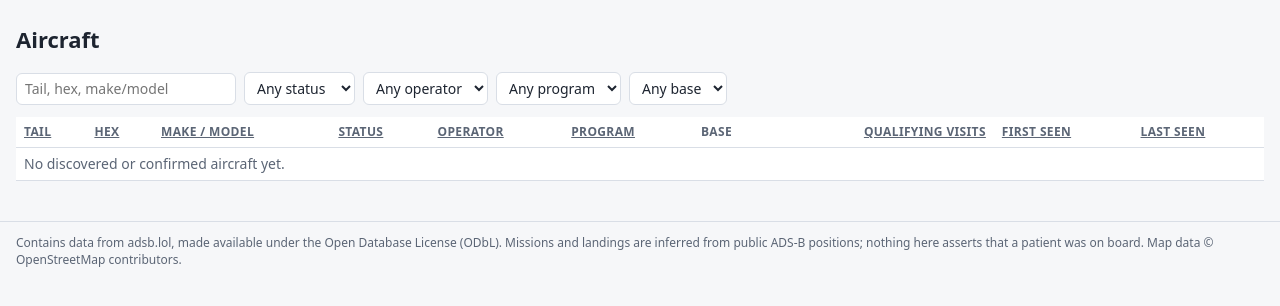
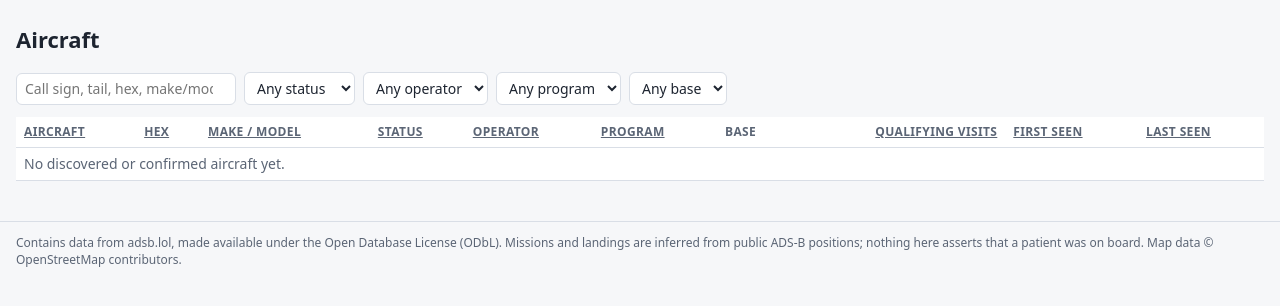
Before and after one commit to thrivestorm2/helopath, a Django app: page /aircraft/ in a window 1280 px wide. Shown: the part 44-350 px from the top of the page. Run offline with Django 5.2, Linux system fonts and the light colour scheme; the visitor is signed in with stand-in values (Sample User, id 1); data that the repository does not hold is empty.

Commit message:
Aircraft call sign, look-it-up links, and call sign / program suggestions (#13)
* Aircraft call sign: free text, shown with the tail number, lists sort by it

New admin-owned Aircraft.call_sign (edit page). Aircraft show as
"Call sign (N-number)" when set; aircraft, operator and program lists sort
by call sign, else tail number. Searchable in the app and admin; included
in CSV import/export; kept on rebuild.

Co-Authored-By: Claude Opus 5.5 <noreply@anthropic.com>
Claude-Session: https://claude.ai/code/session_011N3H8DjEjy3KzCTb1oJH4M

* Aircraft page: look-it-up links and call sign / program suggestions

Look it up: Google, Facebook, Instagram, X, JetPhotos, FlightAware and the
FAA registry searches for the tail number (new tab). Admins also see
suggested call signs (ADS-B flight IDs other than the tail number, with how
many legs used each) and programs (other aircraft at the same base, then the
operator's programs), each with a one-tap Use.

Co-Authored-By: Claude Opus 5.5 <noreply@anthropic.com>
Claude-Session: https://claude.ai/code/session_011N3H8DjEjy3KzCTb1oJH4M

* Look it up: drop X

Co-Authored-By: Claude Opus 5.5 <noreply@anthropic.com>
Claude-Session: https://claude.ai/code/session_011N3H8DjEjy3KzCTb1oJH4M

---------

Co-authored-by: Claude <noreply@anthropic.com>

```diff
--- a/static/app.css
+++ b/static/app.css
@@ -86,3 +86,8 @@ a.map-link { white-space: nowrap; }
 
 /* Aircraft page: most visited hospitals, one per line */
 td .visit + .visit { margin-top: 4px; }
+
+/* Aircraft page: look-up links and suggestions */
+.lookup-links { display: flex; flex-wrap: wrap; gap: 8px; margin-bottom: 6px; }
+#lookup h3 { font-size: 15px; margin: 16px 0 6px; }
+form.suggestion { display: flex; align-items: center; justify-content: space-between; gap: 10px; padding: 6px 0; border-bottom: 1px solid var(--line); }
--- a/tracker/inference/pipeline.py
+++ b/tracker/inference/pipeline.py
@@ -187,7 +187,7 @@ def run_discovery(source):
     # (e.g. a site was deactivated), is a derived row and goes away on rebuild.
     for hexid, a in existing.items():
         untouched = a.status == Aircraft.DISCOVERED and a.origin == "auto" and not (
-            a.operator_id or a.base_id or a.notes or a.program_id
+            a.operator_id or a.base_id or a.notes or a.program_id or a.call_sign
         )
         if untouched and hexid not in qualified:
             a.delete()
--- a/tracker/templates/tracker/_operator_aircraft.html
+++ b/tracker/templates/tracker/_operator_aircraft.html
@@ -1,6 +1,6 @@
-<table class="stack"><tr class="head"><th>Tail</th><th>Make / model</th><th>Base</th><th>Status</th></tr>
+<table class="stack"><tr class="head"><th>Aircraft</th><th>Make / model</th><th>Base</th><th>Status</th></tr>
   {% for a in aircraft %}
-  <tr data-href="{% url 'aircraft_detail' a.pk %}"><td class="lead"><a href="{% url 'aircraft_detail' a.pk %}">{{ a.tail_number }}</a></td><td data-label="Make / model">{{ a.make_model|default:"—" }}</td>
+  <tr data-href="{% url 'aircraft_detail' a.pk %}"><td class="lead"><a href="{% url 'aircraft_detail' a.pk %}">{{ a.display_name }}</a></td><td data-label="Make / model">{{ a.make_model|default:"—" }}</td>
     <td data-label="Base">{% if a.base %}<a href="{% url 'site_detail' a.base_id %}">{{ a.base.name }}</a>{% elif a.inferred_base %}<a href="{% url 'site_detail' a.inferred_base_id %}">{{ a.inferred_base.name }}</a> <em class="inferred">inferred</em>{% else %}—{% endif %}</td>
     <td data-label="Status"><span class="badge {{ a.status }}">{{ a.get_status_display }}</span></td></tr>
   {% empty %}<tr><td colspan="4" class="muted empty-row">No {% if confirmed_only %}confirmed {% endif %}aircraft {% if program %}in this program{% else %}assigned to this operator{% endif %}.</td></tr>{% endfor %}
--- a/tracker/templates/tracker/aircraft_list.html
+++ b/tracker/templates/tracker/aircraft_list.html
@@ -3,7 +3,7 @@
 <h1>Aircraft</h1>
 <form class="filters" method="get" hx-get="{% url 'aircraft_list' %}" hx-target="#results" hx-select="#results"
       hx-trigger="input changed delay:300ms from:input[name=q], change" hx-push-url="true">
-  <input type="search" name="q" value="{{ request.GET.q }}" placeholder="Tail, hex, make/model">
+  <input type="search" name="q" value="{{ request.GET.q }}" placeholder="Call sign, tail, hex, make/model">
   <select name="status"><option value="">Any status</option>{% for v, l in statuses %}<option value="{{ v }}" {% if request.GET.status == v %}selected{% endif %}>{{ l }}</option>{% endfor %}</select>
   <select name="operator"><option value="">Any operator</option><option value="none" {% if request.GET.operator == "none" %}selected{% endif %}>Unassigned</option>{% for o in operators %}<option value="{{ o.pk }}" {% if request.GET.operator == o.pk|stringformat:"s" %}selected{% endif %}>{{ o }}</option>{% endfor %}</select>
   <select name="program"><option value="">Any program</option><option value="none" {% if request.GET.program == "none" %}selected{% endif %}>No program</option>{% for p in programs %}<option value="{{ p.pk }}" {% if request.GET.program == p.pk|stringformat:"s" %}selected{% endif %}>{{ p }}</option>{% endfor %}</select>
@@ -15,7 +15,7 @@
 <div id="results">
 <div class="scroll"><table class="stack">
 <tr class="head">
-  <th><a href="?{{ filter_qs }}&sort={% if sort == 'tail_number' %}-{% endif %}tail_number">Tail</a></th>
+  <th><a href="?{{ filter_qs }}&sort={% if sort == 'name' %}-{% endif %}name">Aircraft</a></th>
   <th><a href="?{{ filter_qs }}&sort={% if sort == 'icao_hex' %}-{% endif %}icao_hex">Hex</a></th>
   <th><a href="?{{ filter_qs }}&sort={% if sort == 'make_model' %}-{% endif %}make_model">Make / model</a></th>
   <th><a href="?{{ filter_qs }}&sort={% if sort == 'status' %}-{% endif %}status">Status</a></th>
@@ -28,7 +28,7 @@
 </tr>
 {% for a in page %}
 <tr data-href="{% url 'aircraft_detail' a.pk %}">
-  <td class="lead"><a href="{% url 'aircraft_detail' a.pk %}">{{ a.tail_number }}</a></td>
+  <td class="lead"><a href="{% url 'aircraft_detail' a.pk %}">{{ a.display_name }}</a></td>
   <td data-label="Hex"><code>{{ a.icao_hex }}</code></td>
   <td data-label="Make / model">{{ a.make_model }}</td>
   <td data-label="Status"><span class="badge {{ a.status }}">{{ a.get_status_display }}</span></td>
--- a/tracker/templates/tracker/program_detail.html
+++ b/tracker/templates/tracker/program_detail.html
@@ -7,9 +7,9 @@
 <form class="filters" method="get">{% include "tracker/_confirmed_toggle.html" %}</form>
 
 <h2>Aircraft</h2>
-<div class="scroll"><table class="stack"><tr class="head"><th>Tail</th><th>Make / model</th><th>Operator</th><th>Base</th><th>Status</th></tr>
+<div class="scroll"><table class="stack"><tr class="head"><th>Aircraft</th><th>Make / model</th><th>Operator</th><th>Base</th><th>Status</th></tr>
 {% for a in aircraft %}
-<tr data-href="{% url 'aircraft_detail' a.pk %}"><td class="lead"><a href="{% url 'aircraft_detail' a.pk %}">{{ a.tail_number }}</a></td><td data-label="Make / model">{{ a.make_model|default:"—" }}</td>
+<tr data-href="{% url 'aircraft_detail' a.pk %}"><td class="lead"><a href="{% url 'aircraft_detail' a.pk %}">{{ a.display_name }}</a></td><td data-label="Make / model">{{ a.make_model|default:"—" }}</td>
   <td data-label="Operator">{% if a.operator %}<a href="{% url 'operator_detail' a.operator_id %}">{{ a.operator }}</a>{% else %}—{% endif %}</td>
   <td data-label="Base">{% if a.base %}<a href="{% url 'site_detail' a.base_id %}">{{ a.base.name }}</a>{% elif a.inferred_base %}<a href="{% url 'site_detail' a.inferred_base_id %}">{{ a.inferred_base.name }}</a> <em class="inferred">inferred</em>{% else %}—{% endif %}</td>
   <td data-label="Status"><span class="badge {{ a.status }}">{{ a.get_status_display }}</span></td></tr>
--- a/tracker/templates/tracker/review_queue.html
+++ b/tracker/templates/tracker/review_queue.html
@@ -36,7 +36,7 @@ Operator, program and base boxes suggest as you type; a new operator or program
 {% for a in page %}
 <div class="card review" id="a{{ a.pk }}">
   <div>
-    <h2 style="margin-top:0"><a href="{% url 'aircraft_detail' a.pk %}">{{ a.tail_number }}</a></h2>
+    <h2 style="margin-top:0"><a href="{% url 'aircraft_detail' a.pk %}">{{ a.display_name }}</a></h2>
     <div><code>{{ a.icao_hex }}</code> · {{ a.make_model|default:"unknown type" }}</div>
     <div class="muted">Discovered {{ a.discovered_at|date:"Y-m-d" }}</div>
     <div class="muted">Seen {{ a.first_seen|date:"Y-m-d" }} – {{ a.last_seen|date:"Y-m-d" }}</div>
--- a/tracker/urls.py
+++ b/tracker/urls.py
@@ -6,6 +6,7 @@ urlpatterns = [
     path("", views.dashboard, name="dashboard"),
     path("aircraft/", views.aircraft_list, name="aircraft_list"),
     path("aircraft/<int:pk>/", views.aircraft_detail, name="aircraft_detail"),
+    path("aircraft/<int:pk>/apply/", views.aircraft_apply, name="aircraft_apply"),
     path("sites/", views.site_list, name="site_list"),
     path("sites/<int:pk>/", views.site_detail, name="site_detail"),
     path("sites/<int:pk>/hangar/", views.set_weather_hangar, name="set_weather_hangar"),
--- a/tracker/views.py
+++ b/tracker/views.py
@@ -18,6 +18,7 @@ from django.views.decorators.http import require_POST
 from .inference.pipeline import local_day
 from . import places
 from .hangars import based_aircraft, suggest_hangars
+from .lookup import call_sign_suggestions, lookup_links, program_suggestions
 from .models import (
     AutoConfirmRule,
     PlaceSuggestion,
@@ -34,7 +35,7 @@ from .models import (
     Site,
 )
 from .ops import queue_refresh
-from .roles import admin_required
+from .roles import admin_required, is_admin
 from .rules import apply_auto_confirm_rules
 
 SOURCE = "adsblol"  # Phase 1 dashboards show one source; never mixed (guardrail 2)
@@ -115,7 +116,7 @@ def aircraft_list(request):
     qs = Aircraft.objects.filter(status__in=Aircraft.VISIBLE).select_related("operator", "program", "base", "inferred_base")
     q = request.GET.get("q", "").strip()
     if q:
-        qs = qs.filter(Q(tail_number__icontains=q) | Q(icao_hex__icontains=q) | Q(make_model__icontains=q)
+        qs = qs.filter(Q(tail_number__icontains=q) | Q(call_sign__icontains=q) | Q(icao_hex__icontains=q) | Q(make_model__icontains=q)
                        | Q(program__name__icontains=q))
     if request.GET.get("status"):
         qs = qs.filter(status=request.GET["status"])
@@ -133,8 +134,9 @@ def aircraft_list(request):
     if request.GET.get("site", "").isdigit():  # aircraft with a resolved arrival there, as counted on the site page
         landed_at = get_object_or_404(Site, pk=request.GET["site"])
         qs = qs.filter(pk__in=Leg.objects.filter(source=SOURCE, end_site=landed_at).values("aircraft_id"))
-    qs, sort = _sorted(qs, request, {"tail_number", "icao_hex", "make_model", "status", "qualifying_visits",
-                                     "first_seen", "last_seen", "operator__name", "program__name"}, "tail_number")
+    qs, sort = _sorted(qs.annotate(name=Aircraft.sort_name()), request,
+                       {"name", "icao_hex", "make_model", "status", "qualifying_visits", "first_seen", "last_seen",
+                        "operator__name", "program__name"}, "name")
     bases = Site.objects.filter(Q(based_aircraft__isnull=False) | Q(inferred_based_aircraft__isnull=False)).distinct()
     return render(request, "tracker/aircraft_list.html", {
         "page": _page(request, qs), "sort": sort, "filter_qs": _filter_qs(request), "operators": Operator.objects.all(), "bases": bases,
@@ -158,11 +160,34 @@ def aircraft_detail(request, pk):
     # Most visited hospitals: resolved landings at hospital helipads, busiest first.
     most_visited = (legs.filter(end_site__site_type=Site.HOSPITAL).values("end_site", "end_site__name")
                     .annotate(n=Count("pk")).order_by("-n", "end_site__name")[:5])
+    admin = is_admin(request.user)
     return render(request, "tracker/aircraft_detail.html", {
+        "lookup_links": lookup_links(aircraft),
+        "call_sign_suggestions": call_sign_suggestions(aircraft, SOURCE) if admin else [],
+        "program_suggestions": program_suggestions(aircraft) if admin else [],
         "aircraft": aircraft, "page": page, "most_visited": most_visited, "base": base, "hangar": hangar, "hangar_days": hangar_days,
         "tracks": [{"id": leg.pk, "state": leg.end_state, "pts": [[p[0], p[1]] for p in leg.simplified_track]}
                    for leg in page],
     })
+
+
+@require_POST
+@admin_required
+def aircraft_apply(request, pk):
+    """One-tap "Use" for a suggested call sign or program on the aircraft page."""
+    aircraft = get_object_or_404(Aircraft, pk=pk)
+    field = request.POST.get("field")
+    if field == "call_sign":
+        aircraft.call_sign = " ".join(request.POST.get("value", "").split())[:60]
+        aircraft.save(update_fields=["call_sign"])
+        _log(request.user, aircraft, f"Call sign set to {aircraft.call_sign or 'none'}")
+        messages.success(request, f"Call sign set to {aircraft.call_sign}." if aircraft.call_sign else "Call sign cleared.")
+    elif field == "program":
+        aircraft.program = get_object_or_404(Program, pk=request.POST.get("value") or 0)
+        aircraft.save(update_fields=["program"])
+        _log(request.user, aircraft, f"Program set to {aircraft.program}")
+        messages.success(request, f"Program set to {aircraft.program}.")
+    return redirect(reverse("aircraft_detail", args=[aircraft.pk]) + "#lookup")
 
 
 def site_list(request):
@@ -261,7 +286,7 @@ def route_map(request):
             if leg.end_site_id is None:
                 points.append({"lat": round(leg.end_lat, 5), "lon": round(leg.end_lon, 5),
                                "lost": leg.end_state == Leg.LOST, "day": local_day(leg.end_ts).isoformat(),
-                               "tail": m.aircraft.tail_number,
+                               "tail": m.aircraft.display_name,
                                "url": reverse("aircraft_detail", args=[m.aircraft_id])})
 
     def pick(model, key):
@@ -279,7 +304,7 @@ def route_map(request):
 def program_detail(request, pk):
     program = get_object_or_404(Program.objects.select_related("operator"), pk=pk)
     aircraft = (Aircraft.objects.filter(program=program, status__in=_statuses(request))
-                .select_related("operator", "base", "inferred_base").order_by("tail_number"))
+                .select_related("operator", "base", "inferred_base").order_by(Aircraft.sort_name()))
     missions = Mission.objects.filter(source=SOURCE, aircraft__program=program, aircraft__status__in=_statuses(request))
     labels = [code for code, _ in Mission.LABELS]
     per_month = defaultdict(Counter)
@@ -319,7 +344,7 @@ def set_weather_hangar(request, pk):
 def operator_detail(request, pk):
     operator = get_object_or_404(Operator, pk=pk)
     aircraft = list(Aircraft.objects.filter(operator=operator, status__in=_statuses(request))
-                    .select_related("program", "base", "inferred_base").order_by("tail_number"))
+                    .select_related("program", "base", "inferred_base").order_by(Aircraft.sort_name()))
     # Aircraft grouped by program: the operator's programs (even with no aircraft shown) by name, then any other
     # program its aircraft carry, then those with none. Only grouped when there is a program to group by.
     groups = {p: [] for p in operator.programs.all()}
```
Also changed, not shown: tracker/admin.py (+4 -4 lines), tracker/lookup.py (added, +56 -0 lines), tracker/models.py (+17 -1 lines), tracker/templates/tracker/aircraft_detail.html (+25 -1 lines), tracker/tests/test_lookup.py (added, +70 -0 lines), tracker/tests/test_operator_page.py (+24 -0 lines), tracker/migrations/0013_aircraft_call_sign.py (added).
